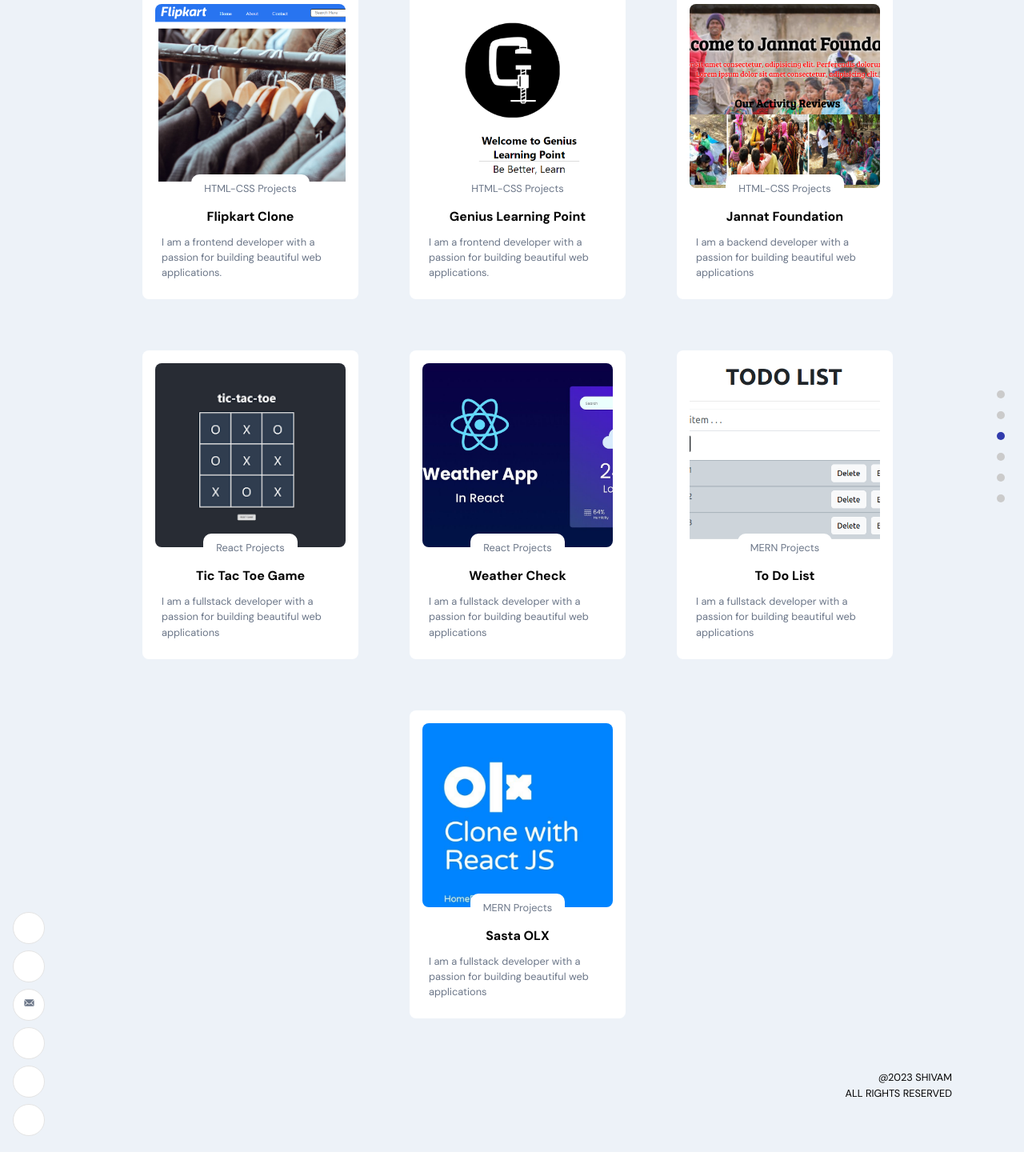
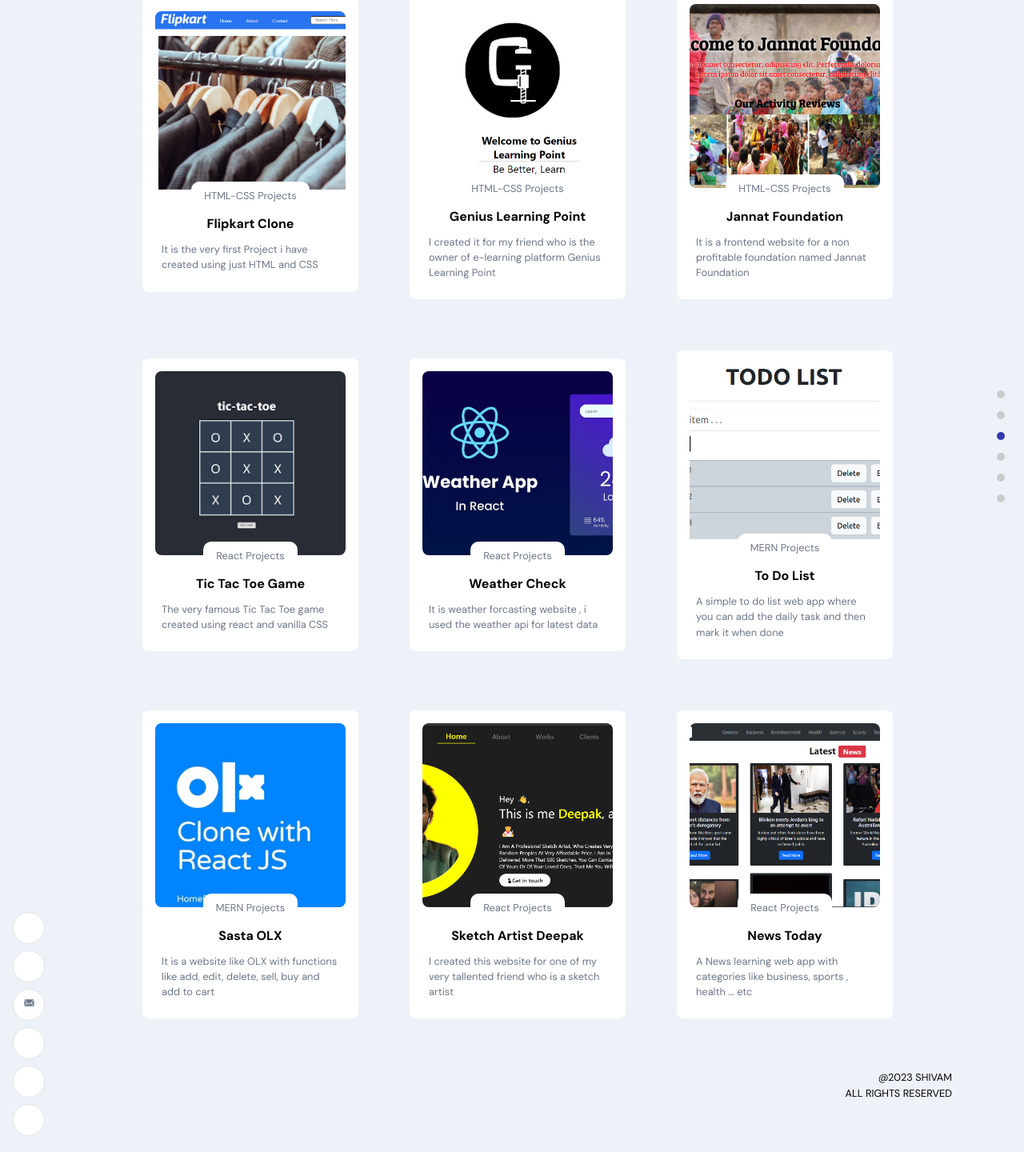
Before and after one commit to shivpathk/Portfolio, a React (Create React App) app: page / in a window 1280 px wide. Shown: the part 2166-3636 px from the top of the page at 80% size. Built offline with nearby package versions, Linux system fonts and the light colour scheme; some icons are missing.

Commit message:
Added more projects

```diff
--- a/src/constants/Images.js
+++ b/src/constants/Images.js
@@ -19,6 +19,8 @@
 import java from '../assets/java.png';
 import api from '../assets/api.png';
 import glp from '../assets/glp.png';
+import deepak_art from '../assets/deepak_art.png';
+import news_today from '../assets/news_today.png';
 import jf from '../assets/jf.png';
 import fc from '../assets/fc.png';
 import ttt from '../assets/ttt.png';
@@ -61,6 +63,8 @@
 export default {
   email,
   glp,
+  deepak_art,
+  news_today,
   jf,
   fc,
   ttt,
--- a/src/containers/Work/Work.jsx
+++ b/src/containers/Work/Work.jsx
@@ -11,7 +11,7 @@
   {
     title: "Flipkart Clone",
     description:
-      "I am a frontend developer with a passion for building beautiful web applications.",
+      "It is the very first Project i have created using just HTML and CSS",
     imgUrl: images.fc,
     projectLink: "https://shiv-flipkart-clone.netlify.app/",
     codeLink:"https://github.com/shivpathk/Flipkart-clone",
@@ -20,7 +20,7 @@
   {
     title: "Genius Learning Point",
     description:
-      "I am a frontend developer with a passion for building beautiful web applications.",
+      "I created it for my friend who is the owner of e-learning platform Genius Learning Point",
     imgUrl: images.glp,
     projectLink: "https://shiv-genius-learning-point.netlify.app/",
     codeLink:"https://github.com/shivpathk/Genius-Learning-Point",
@@ -29,7 +29,7 @@
   {
     title: "Jannat Foundation",
     description:
-      "I am a backend developer with a passion for building beautiful web applications",
+      "It is a frontend website for a non profitable foundation named Jannat Foundation",
     imgUrl: images.jf,
     projectLink: "https://shiv-jannat-foundation.netlify.app/",
     codeLink:"https://github.com/shivpathk/Jannat-Foundation",
@@ -38,7 +38,7 @@
   {
     title: "Tic Tac Toe Game",
     description:
-      "I am a fullstack developer with a passion for building beautiful web applications",
+      "The very famous Tic Tac Toe game created using react and vanilla CSS",
     imgUrl: images.ttt,
     projectLink: "https://shiv-tic-tac-toe.netlify.app/",
     codeLink:"https://github.com/shivpathk/tic-tac-toe",
@@ -47,16 +47,16 @@
   {
     title: "Weather Check",
     description:
-      "I am a fullstack developer with a passion for building beautiful web applications",
+      "It is weather forcasting website , i used the weather api for latest data",
     imgUrl: images.weather,
-    projectLink: "https://shiv-weather-check.netlify.app/",
+    projectLink: "https://github.com/shivpathk/Weather-check-project",
     codeLink:"https://github.com/shivpathk/Weather-check-project",
     tags:['React Projects']
   },
   {
     title: "To Do List",
     description:
-      "I am a fullstack developer with a passion for building beautiful web applications",
+      "A simple to do list web app where you can add the daily task and then mark it when done",
     imgUrl: images.tdl,
     projectLink: "https://shiv-to-do-app.netlify.app/",
     codeLink:"https://github.com/shivpathk/todo-app-project",
@@ -65,11 +65,29 @@
   {
     title: "Sasta OLX",
     description:
-      "I am a fullstack developer with a passion for building beautiful web applications",
+      "It is a website like OLX with functions like add, edit, delete, sell, buy and add to cart",
     imgUrl: images.olx,
     projectLink: "https://shiv-sasta-olx.netlify.app/",
     codeLink:"https://github.com/shivpathk/Full-Stack-Ecomerse-site-project",
     tags:["MERN Projects"]
+  },
+  {
+    title: "Sketch Artist Deepak",
+    description:
+      "I created this website for one of my very tallented friend who is a sketch artist",
+    imgUrl: images.deepak_art,
+    projectLink: "https://deepakat1.netlify.app/",
+    codeLink:"https://github.com/shivpathk/deepak_artist_website",
+    tags:["React Projects"]
+  },
+  {
+    title: "News Today",
+    description:
+      "A News learning web app with categories like business, sports , health ... etc",
+    imgUrl: images.news_today,
+    projectLink: "https://github.com/shivpathk/News-Website",
+    codeLink:"https://github.com/shivpathk/News-Website",
+    tags:["React Projects"]
   },
 ];
 
```
Also changed, not shown: src/assets/deepak_art.png (added), src/assets/news_today.png (added).
